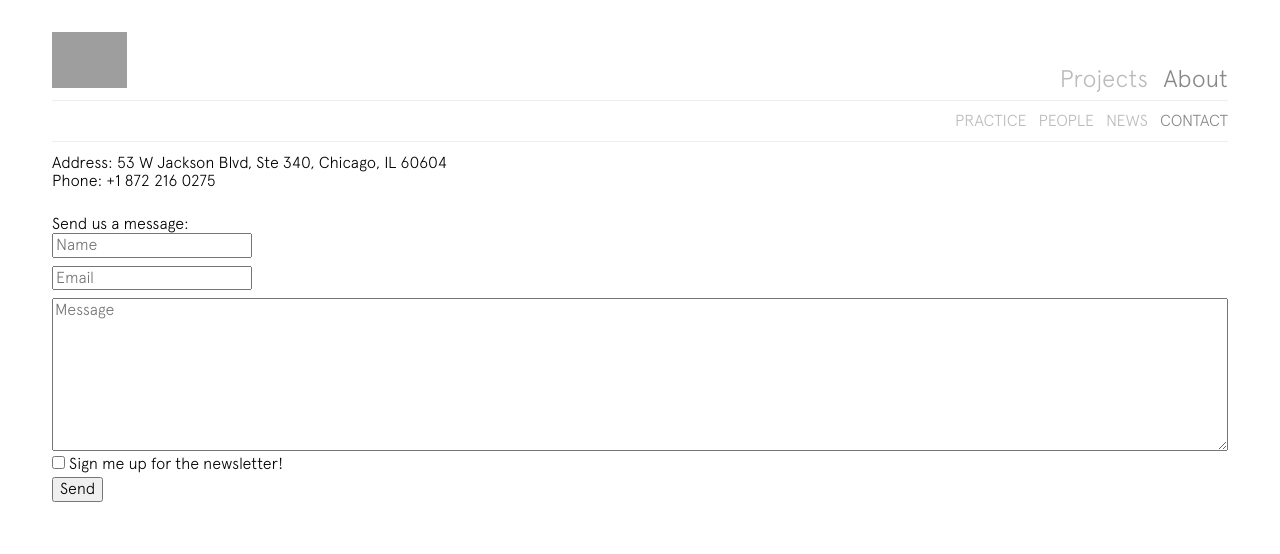
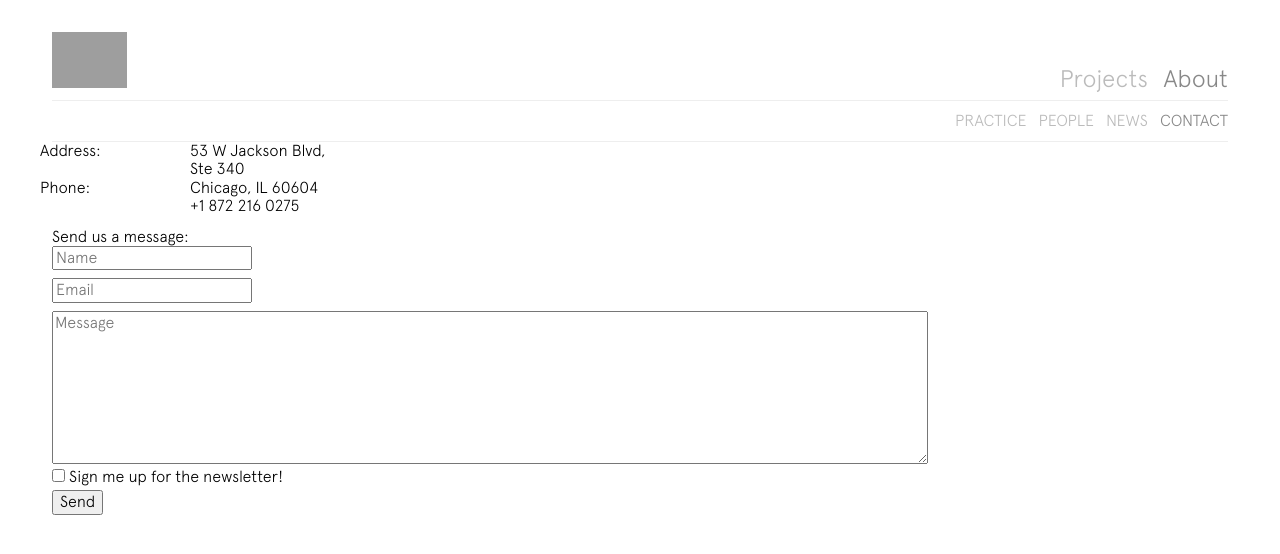
Before and after one commit to palmyra-arch/palmyra-arch.github.io, a Jekyll site: the page built from contact.html, in a window 1280 px wide. Shown: the top 554 px of the page. Built offline with Jekyll 4.4.1, drawn with Linux system fonts in a browser that asks for light colours; grey boxes are pictures that could not be loaded.

Commit message:
columns in contacts

```diff
--- a/contact.html
+++ b/contact.html
@@ -4,14 +4,19 @@ layout: about
 permalink: contact
 ---
 <div class="row">
-    <div class="col col-1-1">
-        Address: 53 W Jackson Blvd, Ste 340, Chicago, IL 60604 <br>
-        Phone: +1 872 216 0275
+    <div class="col-1-2 col-lg-1-8 col-md-1-5 col-sm-1-4">
+        Address: <br><br>
+        Phone:
+    </div>
+    <div class="col-1-2 col-lg-1-8 col-md-1-5 col-sm-1-4">
+        53 W Jackson Blvd, Ste 340<br>
+        Chicago, IL 60604<br>
+        +1 872 216 0275
     </div>
 </div>
 
 <div class="row">
-    <div class="col col-1-1">
+    <div class="col col-1-1 col-lg-3-4 col-md-3-5 col-sm-1-2">
         Send us a message:
             <form  action="https://docs.google.com/forms/d/e/1FAIpQLSe0yZu9Hiao58dT3Wfxhe1IcIlJGI0X4eSjzDCb_byCZFnFsw/formResponse?"
                             target="hidden_iframe"
```
